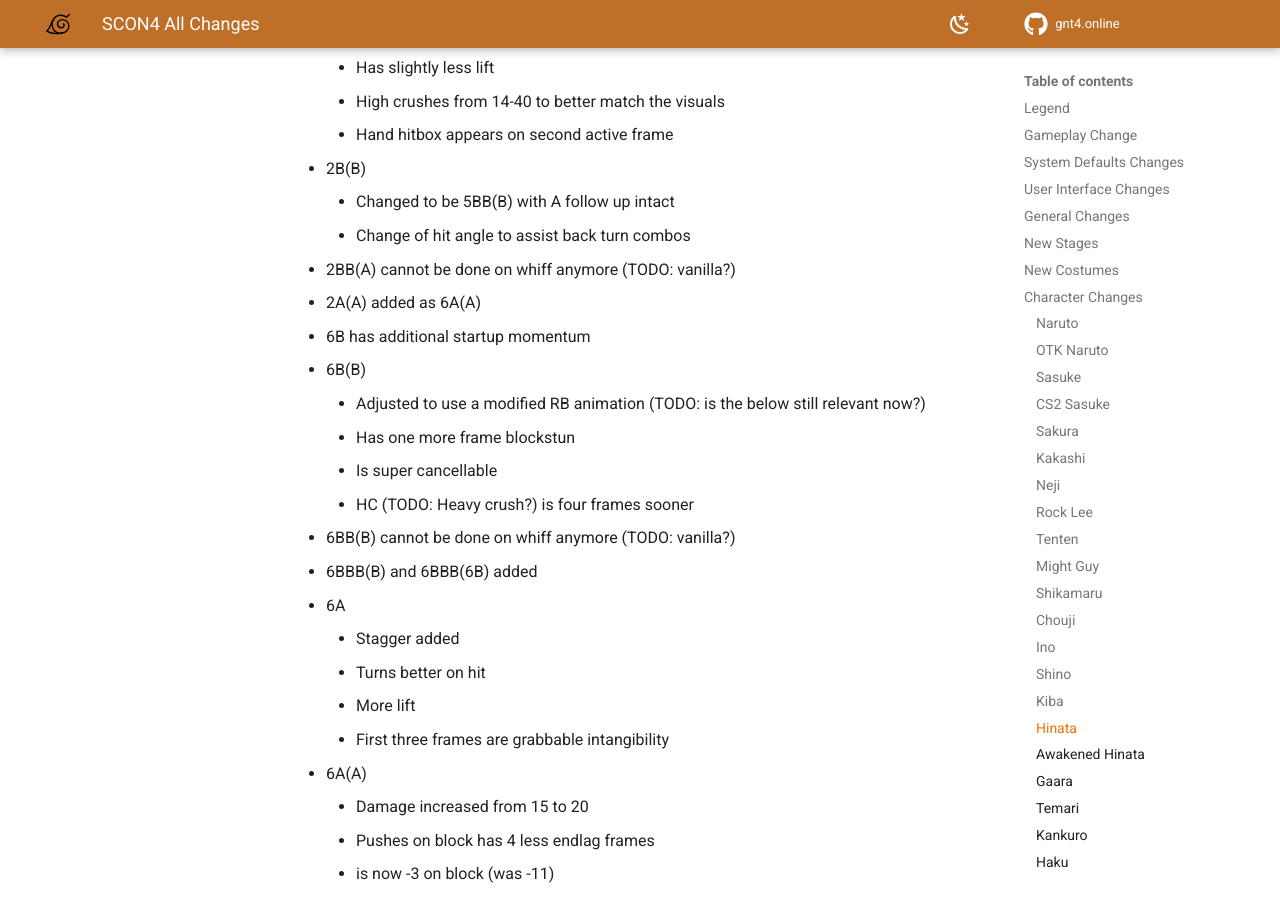
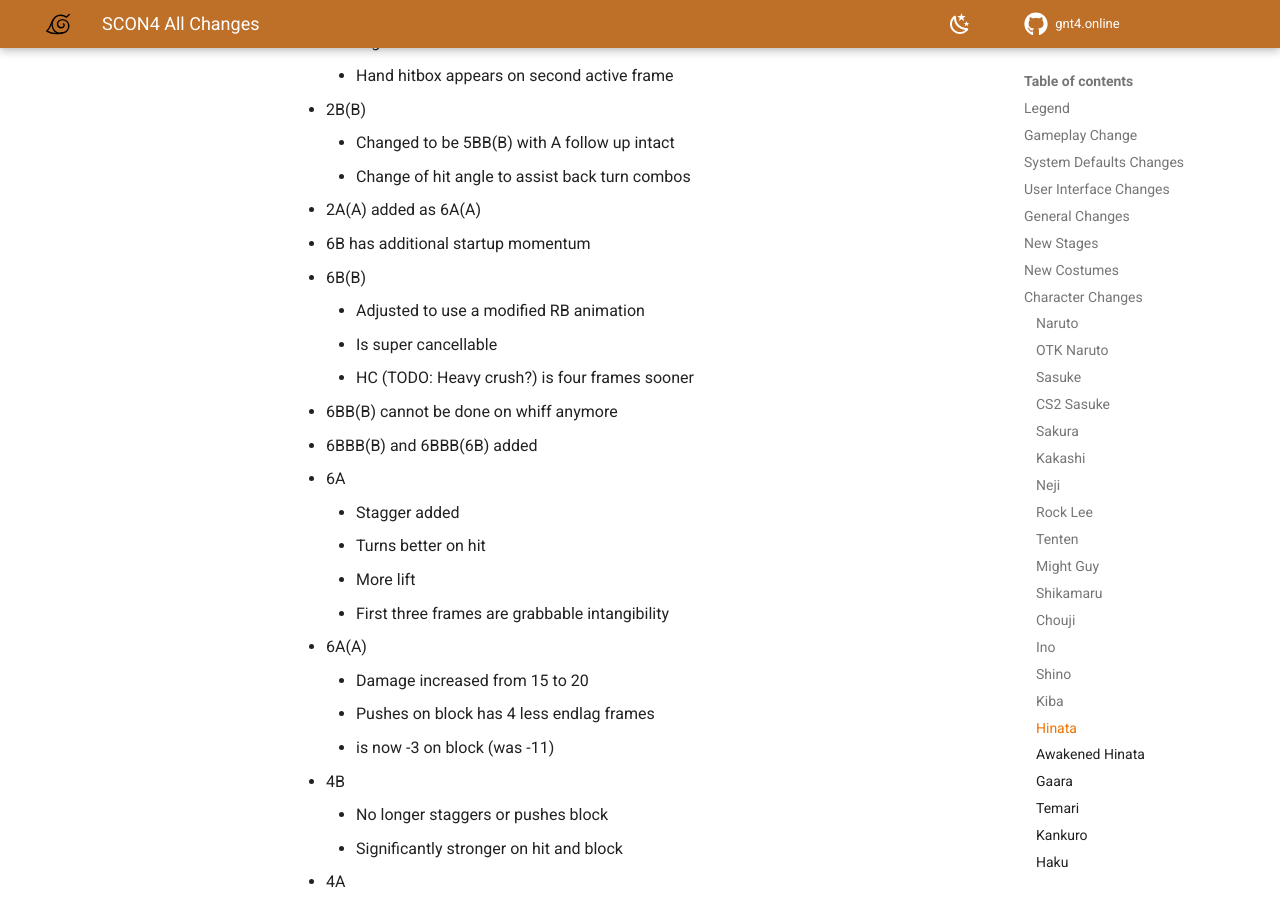
Before and after one commit to NicholasMoser/gnt4.online, an MkDocs documentation site: the page built from docs/scon4_all_changes.md, in a window 1280 px wide and 900 px high, scrolled down 62300 px. Built offline with MkDocs 1.6.1 and Material for MkDocs 9.7.7, drawn with Linux system fonts in a browser that asks for light colours; comment, search, counter and statistics services are not loaded; some of the changed text lies outside the part shown.

Commit message:
Address many TODOs

```diff
--- a/docs/scon4_all_changes.md
+++ b/docs/scon4_all_changes.md
@@ -738,7 +738,7 @@
 - 5X
     - 0C damage increased from 60 to 70
     - Full charge damage increased from 100 to 115
-    - Full charge time reduced from 100 to 76 frames (TODO: is this 77 frames now?)
+    - Full charge time reduced from 100 to 76 frames
     - Duration improved from 1 frame to 7
     - Fully charged from frame 1 to 8
     - Damage adjusted to the cinematic portion of the attack
@@ -1081,8 +1081,6 @@
 - 2B
     - Hitbox duration increased by 1 frame
     - Launches
-    - Lift adjusted
-    - (TODO: Says this was reverted, was it all reverted?)
 - 2A
     - Duration increased by 7 frames
     - Has less endlag
@@ -1128,7 +1126,6 @@
     - Doesn't float as high in the startup
     - Has slightly more height and launch angle change
     - Hitboxes made slightly bigger
-- 5Y works on both sides (TODO: huh)
 - 2Y is a higher damage hard knockdown throw
 - 5X
     - 0G damage decreased from 75 to 72
@@ -1278,9 +1275,9 @@
     - 2: 6A, Act4A, RA, JA
     - 4: 5X, 2X, 4X
 - 2A
-    - Maxes out strength (1.5x) at 6 chips from 13
-    - Builds 1/16th of a bar of meter
-TODO: Resolve above two 2A entries
+    - Chips to max out strength (1.5x) decreased from 13 to 6
+    - Chakra gain increased from 600 to 960
+        - Chips needed for full chakra decreased from 26 to 16
 - 6B
     - Damage increased from 17 to 20
     - Stun increased
@@ -1739,15 +1736,13 @@
 - 2B(B)
     - Changed to be 5BB(B) with A follow up intact
     - Change of hit angle to assist back turn combos
-- 2BB(A) cannot be done on whiff anymore (TODO: vanilla?)
 - 2A(A) added as 6A(A)
 - 6B has additional startup momentum
 - 6B(B)
-    - Adjusted to use a modified RB animation (TODO: is the below still relevant now?)
-    - Has one more frame blockstun
+    - Adjusted to use a modified RB animation
     - Is super cancellable
     - HC (TODO: Heavy crush?) is four frames sooner
-- 6BB(B) cannot be done on whiff anymore (TODO: vanilla?)
+- 6BB(B) cannot be done on whiff anymore
 - 6BBB(B) and 6BBB(6B) added
 - 6A
     - Stagger added
@@ -1788,10 +1783,7 @@
     - Fixed unsubbable, opponent is invulnerable until they hit the ground (TODO: huh)
     - Is not avoided by “landing” during the activation (prevents an issue where Temari could activate 2X with her jB, but not get hit by the counter)
     - Chakra is taken the first frame of the capture state instead of on activation of super freeze
-    - Wallbounce removed (TODO: vanilla?)
-- Act2X
-    - Opponent intangibility adjusted as well as flight path
-    - Gives meter to the opponent (TODO: vanilla?)
+- Act2X opponent intangibility adjusted as well as flight path
 - RB
     - Damage increased from 18 to 19
     - Is the 5BB6B / 2B6B extension
@@ -1804,7 +1796,6 @@
     - Made into RB (TODO: vanilla?)
     - Appears closer to the opponent
     - Lift reduced slightly
-- 9B does not do instant RB anymore (TODO: is this in vanilla?)
 
 ### Awakened Hinata
 
@@ -3108,7 +3099,7 @@
 - JB
     - Launches instead of staggers
     - Hitboxes slightly bigger
-- JY High and Mid crush during air throw (TODO: was this in vanilla?)
+- JY high and mid crush during air throw (TODO: was this in vanilla?)
 - 5X
     - Activator has the hitbox appear 4 frames sooner
     - Begins moving 3 frames sooner
@@ -3196,9 +3187,7 @@
     - Reduced from 25 to 10 on behind (same for front)
 - 6B
     - Changed to be an elbow attack
-    - Always launches (TODO: vanilla?)
-    - More lift
-    - Turns around back turned (TODO: still relevant with launch?)
+    - Turns around back turned
     - Crushes frame 7 - 53
     - Hitboxes slightly bigger
     - Sped up by 4 frames in startup (2B(B) is not changed)
@@ -3338,7 +3327,7 @@
     - Sheds gold skin
 - 8B(R) added
 - JB hitbox appears a frame earlier
-- JA effect changed from stagger to feet trapped (TODO: vanilla?)
+- JA effect changed from stagger to feet trapped
 - JY added
 - 5X
     - Transfers into the activated animation quicker
@@ -3552,8 +3541,7 @@
 - 6AA(2A) is vanilla 2A
 - 4B
     - Damage increased from 14 to 16
-    - Stagger removed (TODO: still true?)
-    - Does small bounce (TODO: still true?)
+    - Stagger replaced with techable bounce
     - Hits closer to Tayuya (TODO: still true?)
     - Can be grabbed (TODO: still true?)
     - Guard frames adjusted (TODO: get all frames)
@@ -3590,7 +3578,6 @@
     - Outside of combos is a back handspring (TODO: maybe rewrite these?) (TODO: is this even in vanilla?)
     - In ring damage increased from 18 to 23
     - In ring is strong power from medium
-- 8A(2A) removed (TODO: in vanilla?)
 - JB
     - Damage increased from 8 to 18
     - Travels at a more horizontal angle
```
